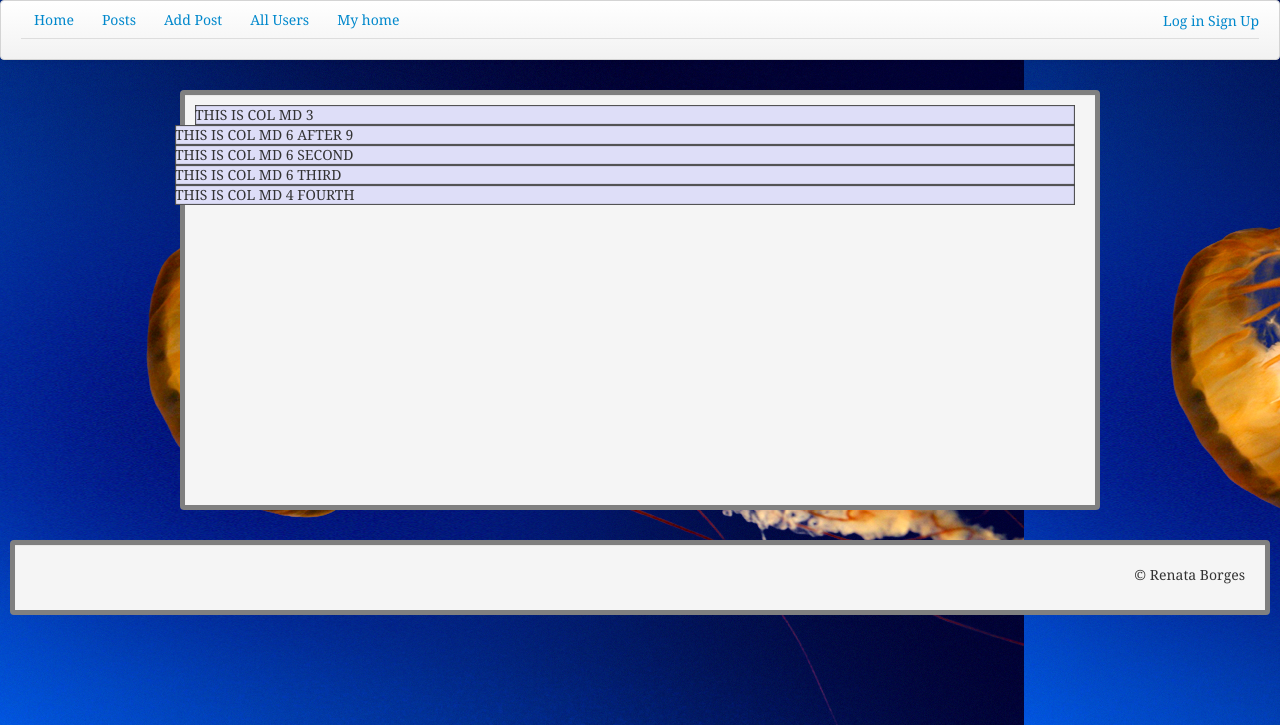
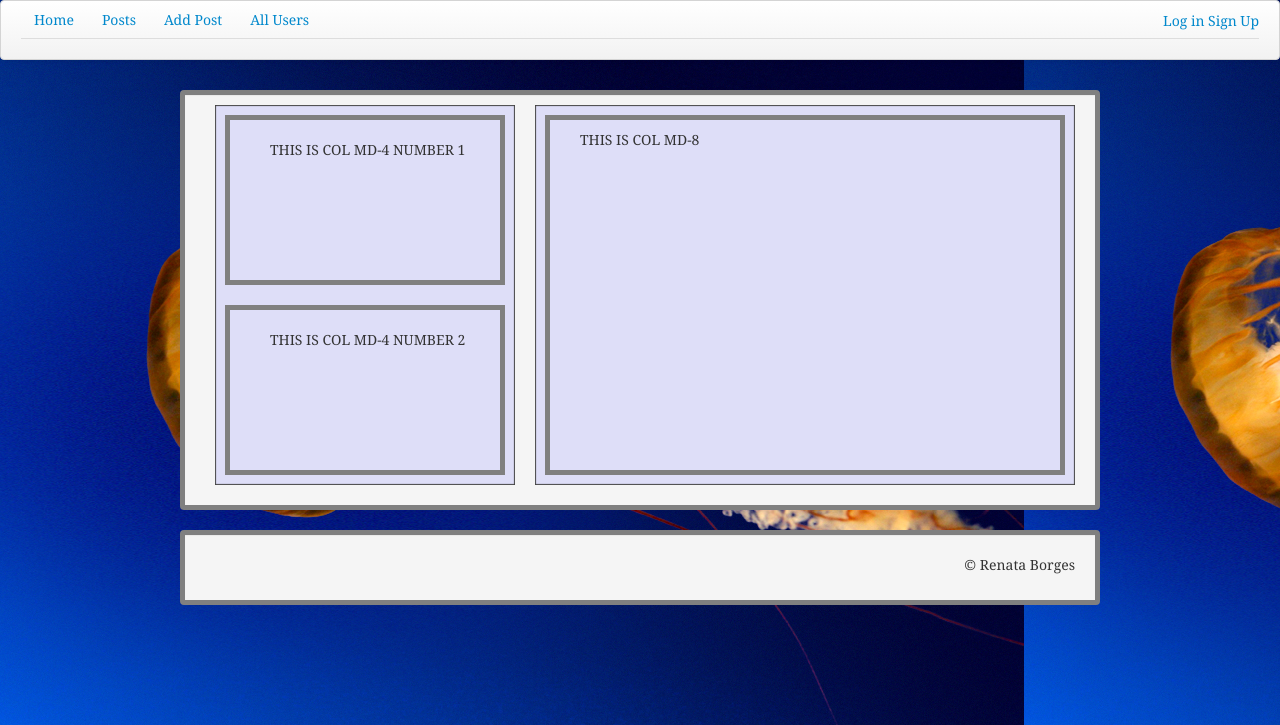
Before and after one commit to renaborges/IWA2Git, a CakePHP app: the page made by app/View/Users/home.ctp in a window 1280 px wide. Shown: the top 725 px of the page. Run offline with PHP 8.4 and a stand-in for CakePHP, Linux system fonts and the light colour scheme; the template is opened without the code that fills it, so the values that code supplies are empty; some libraries are stand-ins or nearby versions.

Commit message:
Fixed layout of new Home page

```diff
--- a/app/View/Elements/navbar.ctp
+++ b/app/View/Elements/navbar.ctp
@@ -2,11 +2,11 @@
 		<ul class="nav nav-tabs">
 
 
-			<li> <?php echo $this->Html->link('Home', array('controller' =>'users', 'action'=>'index')); ?></li>
+			<li> <?php echo $this->Html->link('Home', array('controller' =>'users', 'action'=>'home')); ?></li>
 			<li> <?php echo $this->Html->link('Posts', array('controller' =>'posts', 'action'=>'index')); ?></li>
 			<li> <?php echo $this->Html->link('Add Post', array('controller' =>'posts', 'action'=>'add')); ?></li>
 			<li> <?php echo $this->Html->link('All Users',array('controller' =>'users', 'action'=>'index'));?></li>
-			<li> <?php echo $this->Html->link('My home',array('controller' =>'users', 'action'=>'home'));?></li>
+
 
 
 			<div class="register">
--- a/app/View/Users/home.ctp
+++ b/app/View/Users/home.ctp
@@ -1,47 +1,32 @@
 <div class="row">
 
+<div class="span4">
+	<div class="home_content">
+		<div class="span6">
 
-    <div class="col-md-3">
-THIS IS COL MD 3
+		THIS IS COL MD-4 NUMBER 1
 
-    </div>
+		</div>
+		</div>
 
+	<div class="home_content2">
+		<div class="span6">
 
-    <div class="col-md-9">
+		THIS IS COL MD-4 NUMBER 2
 
-        <div class="row">
+		</div>
+	</div>
+</div>
+<div class="span7">
+	<div class="home_content3">
+		<div class="span6">
 
-            <div class="col-md-6">
-THIS IS COL MD 6 AFTER 9
+		THIS IS COL MD-8
 
-            </div>
-
-            <div class="col-md-6">
-THIS IS COL MD 6 SECOND
-            </div>
-        </div>
-
-        <div class="row">
-
-            <div class="col-md-6">
-THIS IS COL MD 6 THIRD
-            </div>
-
-            <div class="col-md-6">
-THIS IS COL MD 4 FOURTH
-            </div>
-
-        </div>
-
-</div>
-</div>
+		</div>
+	</div>
 </div>
 
 
 
-
-
-
-
-
 </div>
--- a/app/webroot/css/mystyle.css
+++ b/app/webroot/css/mystyle.css
@@ -56,6 +56,39 @@ margin:10px;
 text-align: right;
    }
 
+
+.home_content {
+min-height: 120px;
+max-height: 120px;
+width: 230px;
+padding:20px;
+border:5px solid gray;
+margin:10px;
+float: left;
+
+}
+
+
+.home_content2 {
+min-height: 120px;
+max-height: 120px;
+width: 230px;
+padding:20px;
+border:5px solid gray;
+margin:10px;
+float: left;
+
+}
+
+.home_content3 {
+min-height: 330px;
+max-height: 330px;
+width: 490px;
+padding:10px;
+border:5px solid gray;
+margin:10px;
+float: right;
+
 }
 
 
@@ -64,7 +97,6 @@ text-align: right;
 
 
 
-@CHARSET "ISO-8859-1";
 
 
 p{
```
